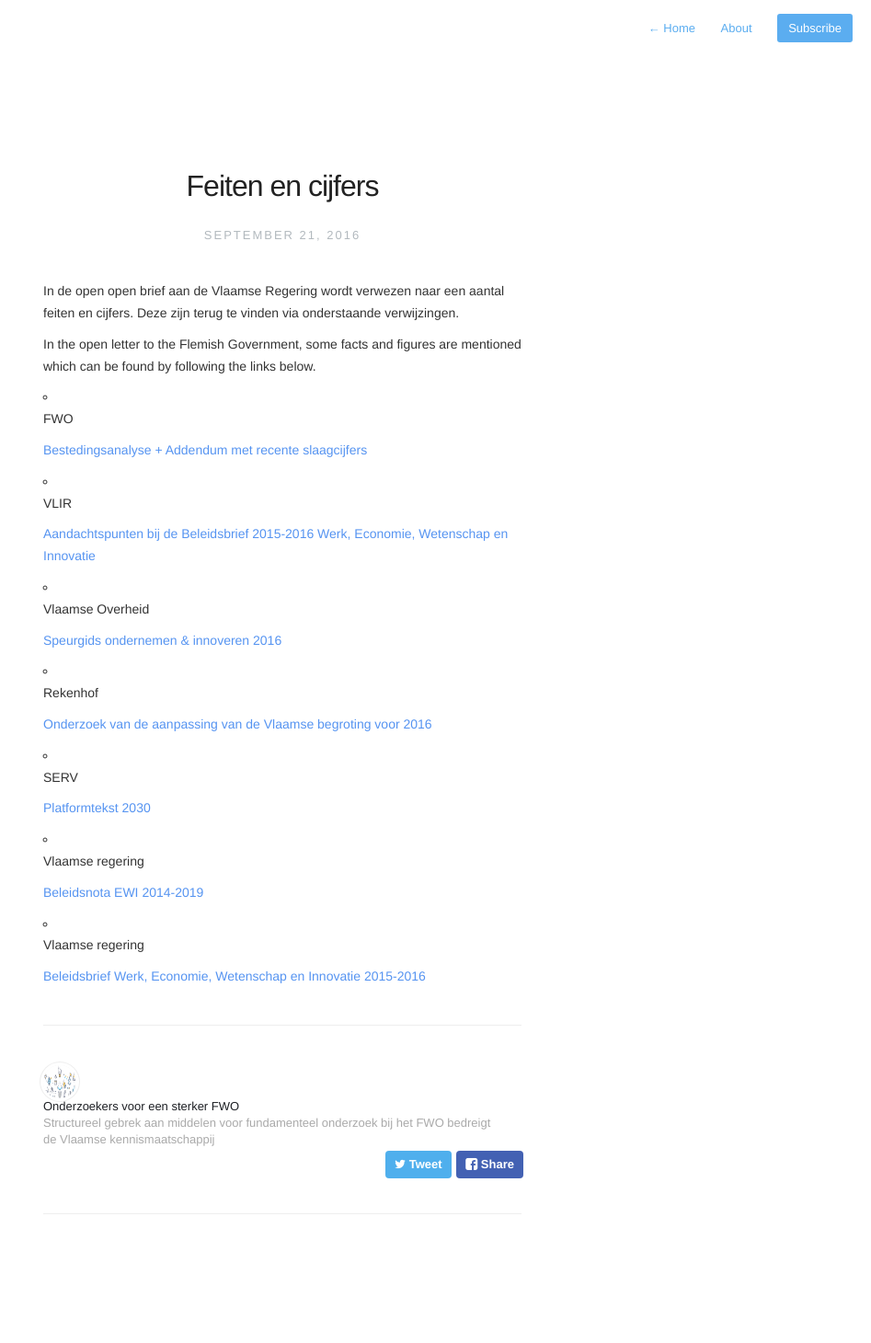
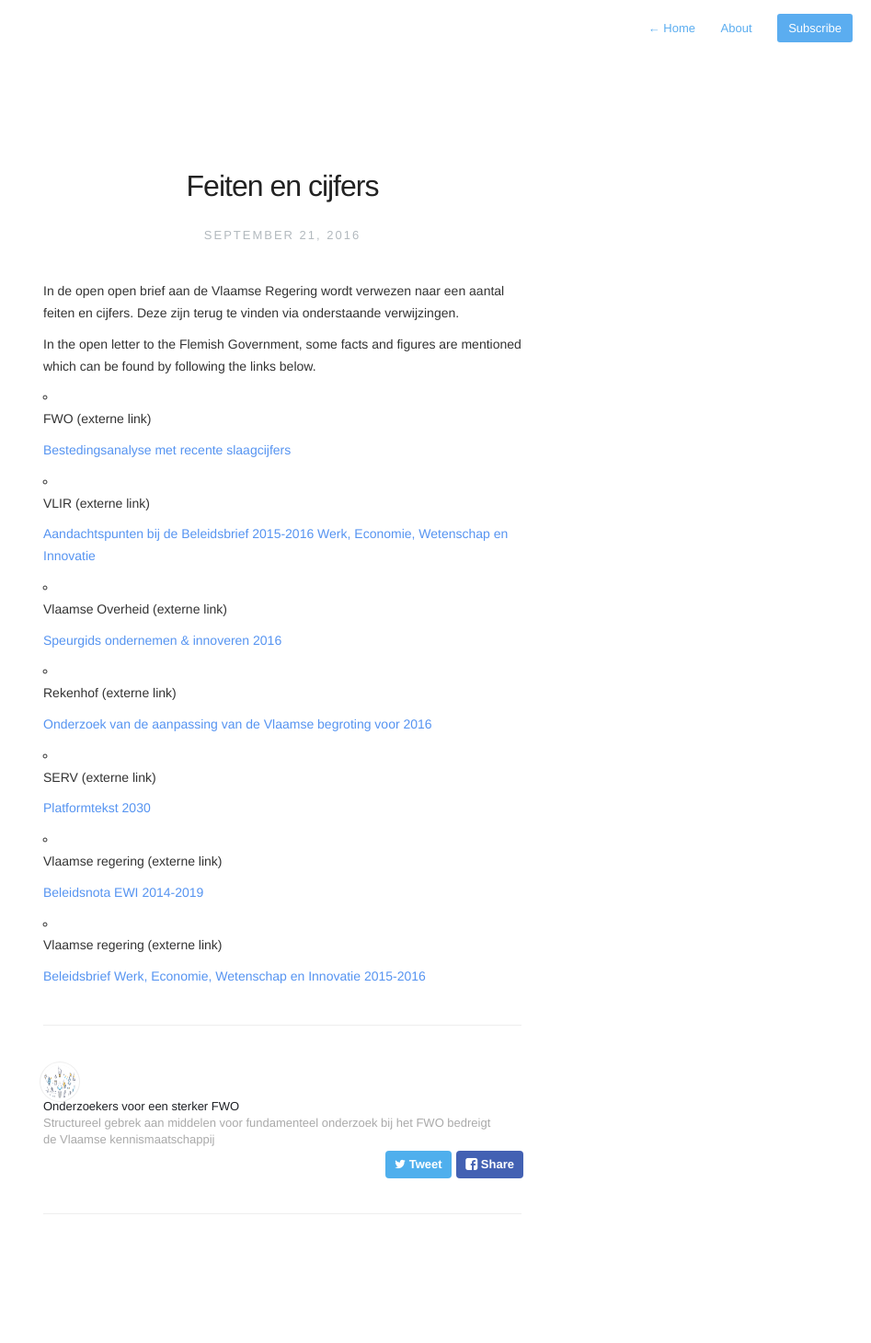
Before and after one commit to KrisJanssen/sterkFWO, a Jekyll site: the page built from _posts/2016-09-21-Additional-Resources.md, in a window 1280 px wide. Shown: the whole page at 92% size, without its empty margins (333-1280 px from the left). Built offline with Jekyll 4.4.1, drawn with Linux system fonts in a browser that asks for light colours; nearby versions of some CDN libraries; Markdown is read by kramdown in place of the engine named in the settings.

Commit message:
Update reference page

```diff
--- a/_posts/2016-09-21-Additional-Resources.md
+++ b/_posts/2016-09-21-Additional-Resources.md
@@ -10,30 +10,30 @@ In de open open brief aan de Vlaamse Regering wordt verwezen naar een aantal fei
 In the open letter to the Flemish Government, some facts and figures are mentioned which can be found by following the links below.
 
 
-1. FWO
+1. FWO (externe link)
 
-    [Bestedingsanalyse + Addendum met recente slaagcijfers](http://www.fwo.be/media/585452/bestedingsanalyse_2005-2015.pdf)
+    [Bestedingsanalyse met recente slaagcijfers](http://www.fwo.be/media/585452/bestedingsanalyse_2005-2015.pdf)
 
-2. VLIR
+2. VLIR (externe link)
 
 	[Aandachtspunten bij de Beleidsbrief 2015-2016 Werk, Economie, Wetenschap en Innovatie](http://www.vlir.be/media/docs/Onderzoeksbeleid/VLIR%20nota%20BeleidsbriefWI%2020151216.pdf)
 
-3. Vlaamse Overheid
+3. Vlaamse Overheid (externe link)
 
 	[Speurgids ondernemen & innoveren 2016](http://www.vlaanderen.be/nl/publicaties/detail/speurgids-2016)
 
-4. Rekenhof
+4. Rekenhof (externe link)
 
 	[Onderzoek van de aanpassing van de Vlaamse begroting voor 2016](https://www.ccrek.be/Docs/2016_18_AanpassingVlaamseBegroting2016.pdf)
 
-5. SERV
+5. SERV (externe link)
 
 	[Platformtekst 2030](http://www.ewi-vlaanderen.be/sites/default/files/serv_20160208_platformtekst2030_doc.pdf)
 
-6. Vlaamse regering
+6. Vlaamse regering (externe link)
 
 	[Beleidsnota EWI 2014-2019](http://www.ewi-vlaanderen.be/sites/default/files/bestanden/Beleidsnota_2014_2019_Werk_Economie_Wetenschap_Innovatie.pdf)
 
-7. Vlaamse regering
+7. Vlaamse regering (externe link)
 
 	[Beleidsbrief Werk, Economie, Wetenschap en Innovatie 2015-2016](http://docs.vlaamsparlement.be/docs/stukken/2015-2016/g515-1.pdf)
```
